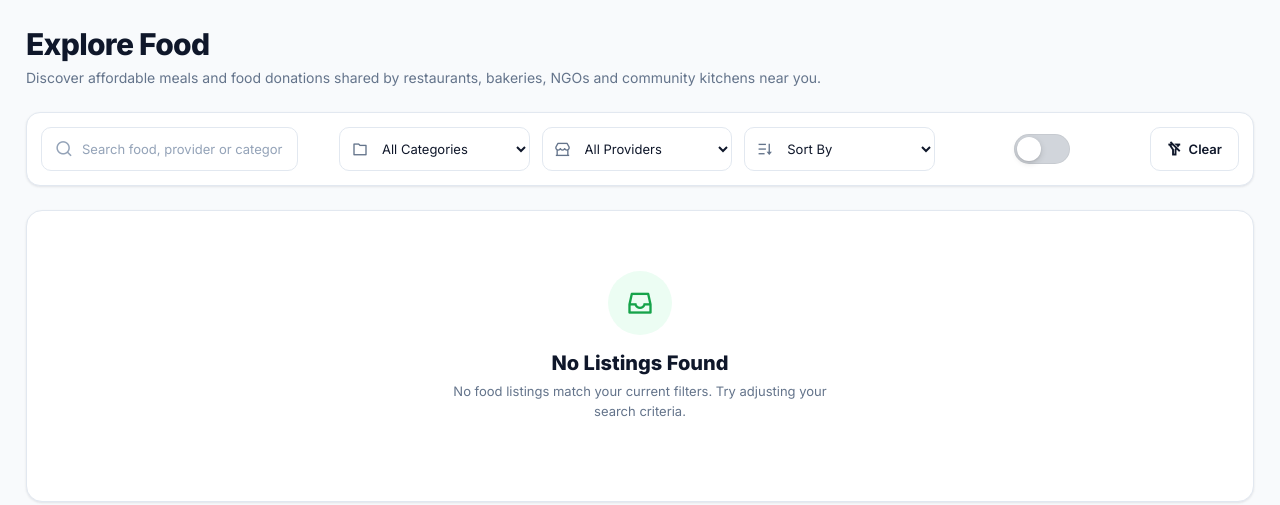
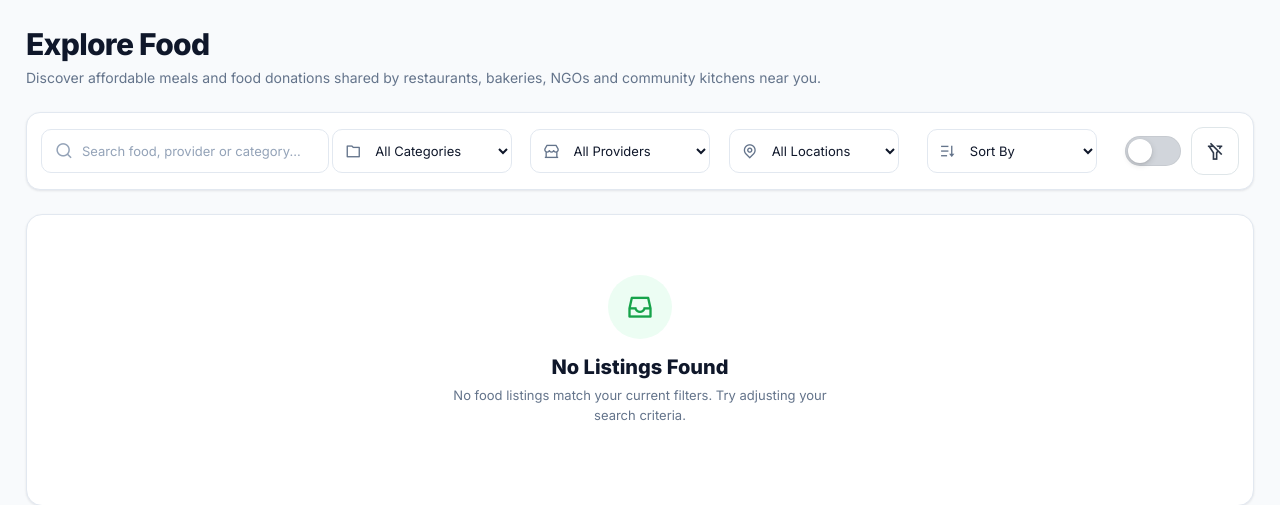
Before and after one commit to shagunujjwal23/ReServe, a Flask app: template templates/marketplace.html in a window 1280 px wide. Shown: the part 78-583 px from the top of the page. Run offline with Flask 3, Linux system fonts and the light colour scheme; the template is opened without the code that fills it, so the values that code supplies are empty.

Commit message:
Marketplace

```diff
--- a/static/css/marketplace.css
+++ b/static/css/marketplace.css
@@ -186,3 +186,68 @@
 .provider-name {
   color: #64748b;
 }
+
+.filter-reset-btn {
+  width: 48px;
+  height: 48px;
+  border: 1px solid #dfe6e9;
+  border-radius: 12px;
+  background: #fff;
+  cursor: pointer;
+
+  display: flex;
+  align-items: center;
+  justify-content: center;
+
+  font-size: 1.2rem;
+  color: #2d3748;
+
+  transition: all 0.2s ease;
+}
+
+.filter-reset-btn:hover {
+  background: #f5f7fa;
+  transform: translateY(-2px);
+}
+
+/* Search */
+.search-filter {
+    width: 320px !important;
+    flex: 0 0 320px !important;
+}
+
+/* Category */
+.filter-select:has(#categoryFilter) {
+    width: 180px;
+}
+
+/* Provider */
+.filter-select:has(#providerFilter) {
+    width: 180px;
+}
+
+/* Location */
+.filter-select:has(#locationFilter) {
+    width: 170px;
+}
+
+/* Sort */
+.filter-select:has(#sortBy) {
+    width: 170px;
+}
+
+.filter-actions {
+    display: flex;
+    align-items: center;
+    gap: 10px;
+}
+
+.food-toggle-wrapper {
+    min-width: auto;
+}
+
+.filter-reset-btn {
+    width: 48px;
+    height: 48px;
+    flex-shrink: 0;
+}
--- a/static/js/marketplace.js
+++ b/static/js/marketplace.js
@@ -21,6 +21,7 @@ const listingTemplate = document.getElementById("listingTemplate");
 const listingSearch = document.getElementById("listingSearch");
 const categoryFilter = document.getElementById("categoryFilter");
 const providerFilter = document.getElementById("providerFilter");
+const locationFilter = document.getElementById("locationFilter");
 const sortBy = document.getElementById("sortBy");
 const vegOnlyToggle = document.getElementById("vegOnlyToggle");
 const clearFilters = document.getElementById("clearFilters");
@@ -96,6 +97,7 @@ async function loadListings() {
 
     populateCategoryFilter();
     populateProviderFilter();
+    populateLocationFilter();
     applyFilters();
   } catch (error) {
     console.error(error);
@@ -120,7 +122,7 @@ function normalizeListing(listing) {
 
     category: listing.category || "Other",
 
-    foodType: (listing.food_type || "").toLowerCase(),
+    foodType: (listing.food_type || "").trim().toLowerCase(),
 
     quantity:
       listing.quantity && listing.unit
@@ -180,6 +182,8 @@ function applyFilters() {
 
   const providerValue = providerFilter.value;
 
+  const locationValue = locationFilter.value;
+
   const sortValue = sortBy.value;
 
   const vegOnly = vegOnlyToggle.checked;
@@ -196,9 +200,18 @@ function applyFilters() {
     const matchesProvider =
       !providerValue || listing.providerName === providerValue;
 
-    const matchesVeg = !vegOnly || listing.foodType === "veg";
+    const matchesLocation =
+      !locationValue || listing.providerLocation === locationValue;
 
-    return matchesSearch && matchesCategory && matchesProvider && matchesVeg;
+    const matchesVeg = !vegOnly || listing.foodType.includes("veg");
+
+    return (
+      matchesSearch &&
+      matchesCategory &&
+      matchesProvider &&
+      matchesLocation &&
+      matchesVeg
+    );
   });
 
   sortListings(sortValue);
@@ -259,7 +272,7 @@ function renderListings() {
 
     clone.querySelector(".food-name").textContent = listing.title;
 
-  clone.querySelector(".provider-name").innerHTML = `
+    clone.querySelector(".provider-name").innerHTML = `
   <span class="provider-text">${listing.providerName}</span>
   <i class="ri-verified-badge-fill verified-icon"></i>
 `;
@@ -273,6 +286,12 @@ function renderListings() {
     clone.querySelector(".quantity").textContent = listing.quantity;
 
     clone.querySelector(".pickup-time").textContent = listing.pickupTime;
+
+    const locationElement = clone.querySelector(".listing-location");
+
+    if (locationElement) {
+      locationElement.textContent = listing.providerLocation;
+    }
 
     clone.querySelector(".status-badge").textContent = listing.status;
 
@@ -310,6 +329,8 @@ function attachEventListeners() {
 
   providerFilter?.addEventListener("change", applyFilters);
 
+  locationFilter?.addEventListener("change", applyFilters);
+
   sortBy?.addEventListener("change", applyFilters);
 
   vegOnlyToggle?.addEventListener("change", applyFilters);
@@ -325,6 +346,7 @@ function resetFilters() {
   listingSearch.value = "";
   categoryFilter.value = "";
   providerFilter.value = "";
+  locationFilter.value = "";
   sortBy.value = "";
   vegOnlyToggle.checked = false;
 
@@ -393,3 +415,22 @@ function populateProviderFilter() {
     providerFilter.appendChild(option);
   });
 }
+
+function populateLocationFilter() {
+  const locations = [
+    ...new Set(
+      listings.map((listing) => listing.providerLocation).filter(Boolean),
+    ),
+  ];
+
+  locationFilter.innerHTML = '<option value="">All Locations</option>';
+
+  locations.forEach((location) => {
+    const option = document.createElement("option");
+
+    option.value = location;
+    option.textContent = location;
+
+    locationFilter.appendChild(option);
+  });
+}
--- a/templates/marketplace.html
+++ b/templates/marketplace.html
@@ -207,6 +207,17 @@
             </select>
           </div>
 
+          <!-- Location Filter -->
+          <div class="filter-select">
+            <i class="ri-map-pin-line"></i>
+
+            <select id="locationFilter">
+              <option value="">All Locations</option>
+
+              <!-- Dynamic Locations -->
+            </select>
+          </div>
+
           <!-- Sort -->
           <div class="filter-select">
             <i class="ri-sort-desc"></i>
@@ -220,6 +231,7 @@
             </select>
           </div>
 
+          <div class="filter-actions">
             <div class="food-toggle-wrapper">
               <label class="food-switch" title="Show Veg Only">
                 <input type="checkbox" id="vegOnlyToggle" />
@@ -227,11 +239,15 @@
               </label>
             </div>
 
-          <!-- Clear -->
-          <button id="clearFilters" class="secondary-btn" type="button">
+            <button
+              id="clearFilters"
+              class="filter-reset-btn"
+              type="button"
+              title="Clear Filters"
+            >
               <i class="ri-filter-off-line"></i>
-            Clear
             </button>
+          </div>
         </section>
 
         <!-- ==================================================
```
Also changed, not shown: static/css/listing-details.css (+12 -4 lines), static/js/listing-details.js (+18 -29 lines), templates/listing-details.html (+20 -41 lines), uploads/97272b60baa940b4a43df5fe8d0aa2ca.jpg (added). Lines whose indentation alone changed are shown as unchanged.
